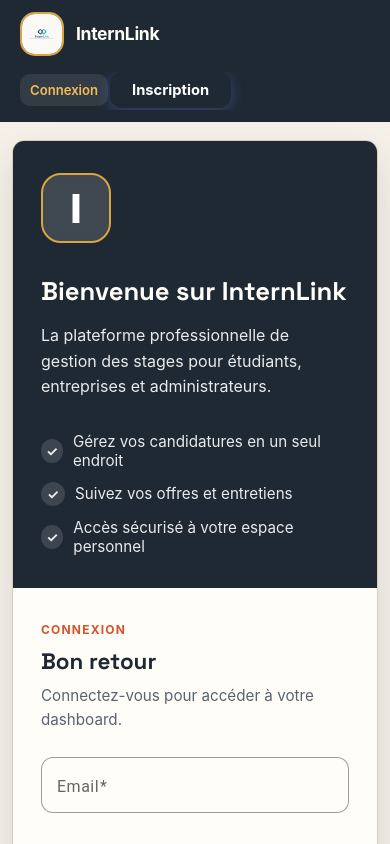
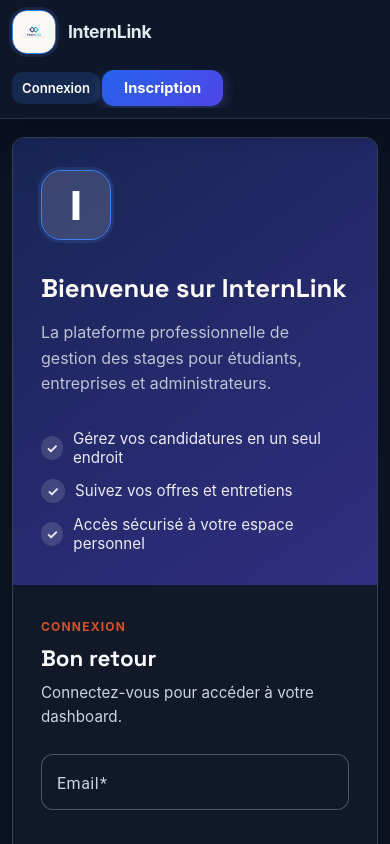
Before and after one commit to krayem1234/interlink, an Angular app in the folder frontend/: page /signin in a window 390 px wide. Shown: the top 844 px of the page. Built offline with nearby package versions, Linux system fonts and the light colour scheme.

Commit message:
Apply dark professional UI theme

```diff
--- a/frontend/src/styles.scss
+++ b/frontend/src/styles.scss
@@ -241,3 +241,47 @@ html, body { background: #f5f1e8 !important; color: #1f2933 !important; }
   .mat-mdc-form-field { max-width: 100%; }
   table { display: block; max-width: 100%; overflow-x: auto; }
 }
+\n/* Dark cool professional design system */
+:root {
+  --bg-gradient-1:#172554; --bg-gradient-2:#312e81; --surface:#111827;
+  --surface-soft:#1f2937; --text-primary:#f8fafc; --text-secondary:#cbd5e1;
+  --text-muted:#94a3b8; --primary:#60a5fa; --primary-dark:#3b82f6;
+  --primary-light:#1e3a8a; --accent:#22d3ee; --stroke:#334155;
+  --shadow-lg:0 16px 36px rgba(2,6,23,.35); --shadow-xl:0 24px 60px rgba(2,6,23,.5);
+}
+html,body { background:#0b1120 !important; color:var(--text-primary) !important; }
+.app-shell,.content { background:#0b1120 !important; }
+.topbar { background:rgba(15,23,42,.94) !important; border-bottom:1px solid #24324a !important; box-shadow:0 8px 24px rgba(2,6,23,.3) !important; }
+.brand,.brand-text strong,.nav-link,.user-email { color:#e2e8f0 !important; }
+.brand-text small { color:#94a3b8 !important; }
+.brand-logo { border:1px solid #3b82f6 !important; box-shadow:0 0 0 3px rgba(96,165,250,.12) !important; }
+.nav-link:hover,.nav-link.active { color:#fff !important; background:rgba(59,130,246,.18) !important; }
+.btn.btn-outline { color:#bfdbfe !important; border-color:#3b82f6 !important; background:transparent !important; }
+.btn.btn-primary,.auth-actions button,.auth-form-panel button.mat-primary { background:linear-gradient(135deg,#2563eb,#4f46e5) !important; color:#fff !important; }
+.dashboard,.student-profile,.company-profile,.admin-dashboard,.offer-create-page,.offer-detail-page,.offer-list-page,.offer-applications-page,.applications-page,.conversation-page,.notifications-page { background:#0b1120 !important; color:var(--text-primary) !important; }
+.dash-header,.profile-header,.admin-header,.conversation-header,.notifications-hero,.catalogue-hero,.applications-hero { background:linear-gradient(135deg,#172554,#1e293b) !important; border:1px solid #334155 !important; box-shadow:var(--shadow-lg) !important; }
+.dash-header h1,.dash-header p,.profile-header h1,.profile-header p,.admin-header h1,.admin-header p,.conversation-header h1,.notifications-hero h1 { color:#f8fafc !important; }
+.info-card,.profile-card,.cv-card,.form-card,.offer-detail-card,.section-card,.application-item,.offer-card,.conversation-card,.notification-card,.offer-summary { background:#111827 !important; border:1px solid #334155 !important; color:#e2e8f0 !important; box-shadow:0 10px 26px rgba(2,6,23,.28) !important; }
+.info-card h2,.offer-card h2,.application-item h2,.notification-card h2 { color:#f8fafc !important; }
+.info-card p,.offer-card p,.notification-card p,.auth-subtitle,.brand-lead { color:#cbd5e1 !important; }
+.info-card:hover,.offer-card:hover { border-color:#60a5fa !important; box-shadow:0 16px 32px rgba(37,99,235,.2) !important; }
+.mat-mdc-card,.mat-mdc-form-field,.mat-mdc-text-field-wrapper { --mdc-elevated-card-container-color:#111827; }
+.mat-mdc-form-field { --mdc-outlined-text-field-input-text-color:#f8fafc; --mdc-outlined-text-field-label-text-color:#cbd5e1; --mdc-outlined-text-field-outline-color:#475569; --mdc-outlined-text-field-focus-outline-color:#60a5fa; }
+.mat-mdc-input-element, input, textarea, select { color:#f8fafc !important; }
+.auth-layout { background:#0b1120 !important; }
+.auth-card { background:#111827 !important; border:1px solid #334155 !important; box-shadow:var(--shadow-xl) !important; }
+.auth-brand { background:linear-gradient(145deg,#172554,#312e81) !important; }
+.auth-form-panel { background:#111827 !important; }
+.auth-form-panel h2 { color:#f8fafc !important; }
+.auth-alert--error,.error-message,.conversation-error { background:#3f1d2e !important; color:#fecdd3 !important; border-color:#9f1239 !important; }
+.notifications-list .notification-card.unread { border-color:#22d3ee !important; box-shadow:0 0 0 1px rgba(34,211,238,.12) !important; }
+.notification-symbol { background:#1e293b !important; color:#67e8f9 !important; }
+.status-badge,.status-chip,.offer-type,.tech-chip { background:#1e3a5f !important; color:#bfdbfe !important; }
+button:focus-visible,a:focus-visible,input:focus-visible,textarea:focus-visible { outline:2px solid #22d3ee !important; outline-offset:2px; }
+@media (max-width:700px) {
+  .topbar .container { padding:10px 12px !important; }
+  .nav-links { scrollbar-width:none; }
+  .nav-links::-webkit-scrollbar { display:none; }
+  .dash-header,.profile-header,.admin-header,.conversation-header,.notifications-hero { padding:20px !important; }
+  .conversation-card,.notification-card,.offer-summary { padding:16px !important; }
+}
```
